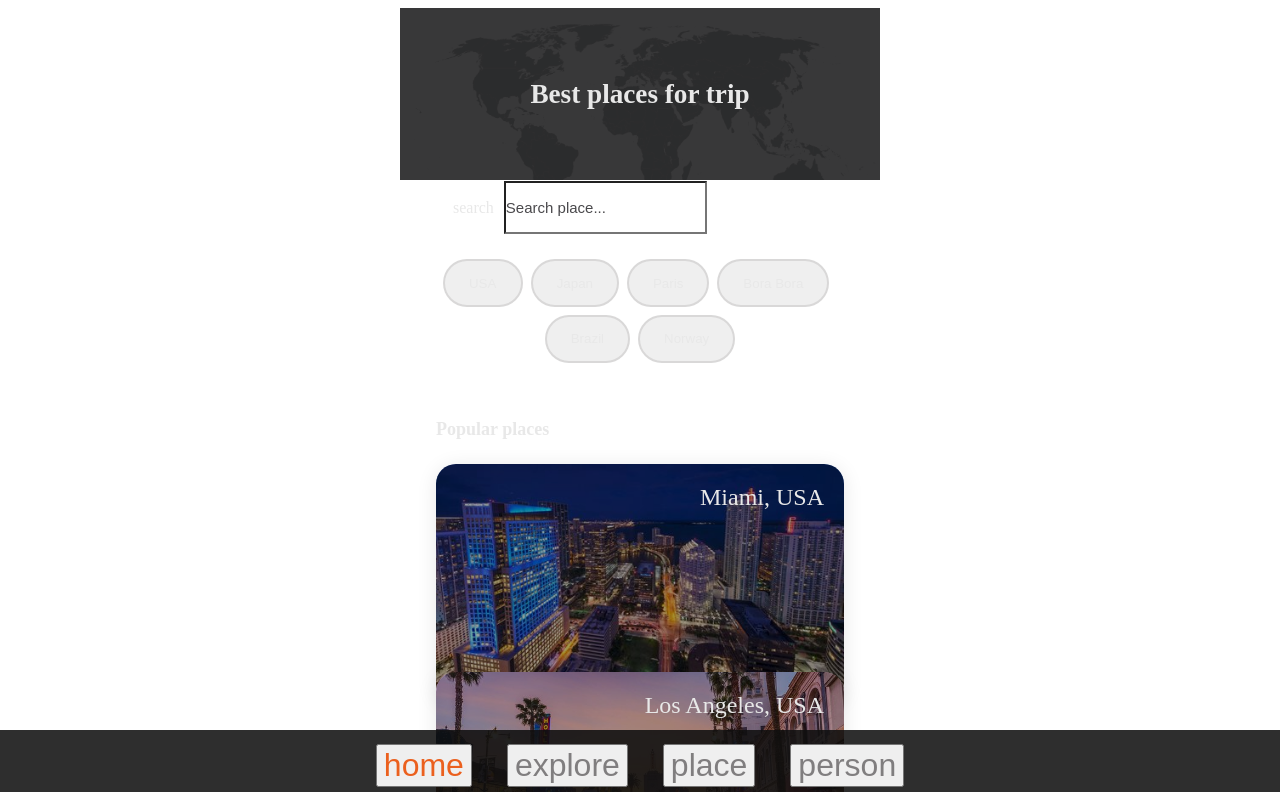
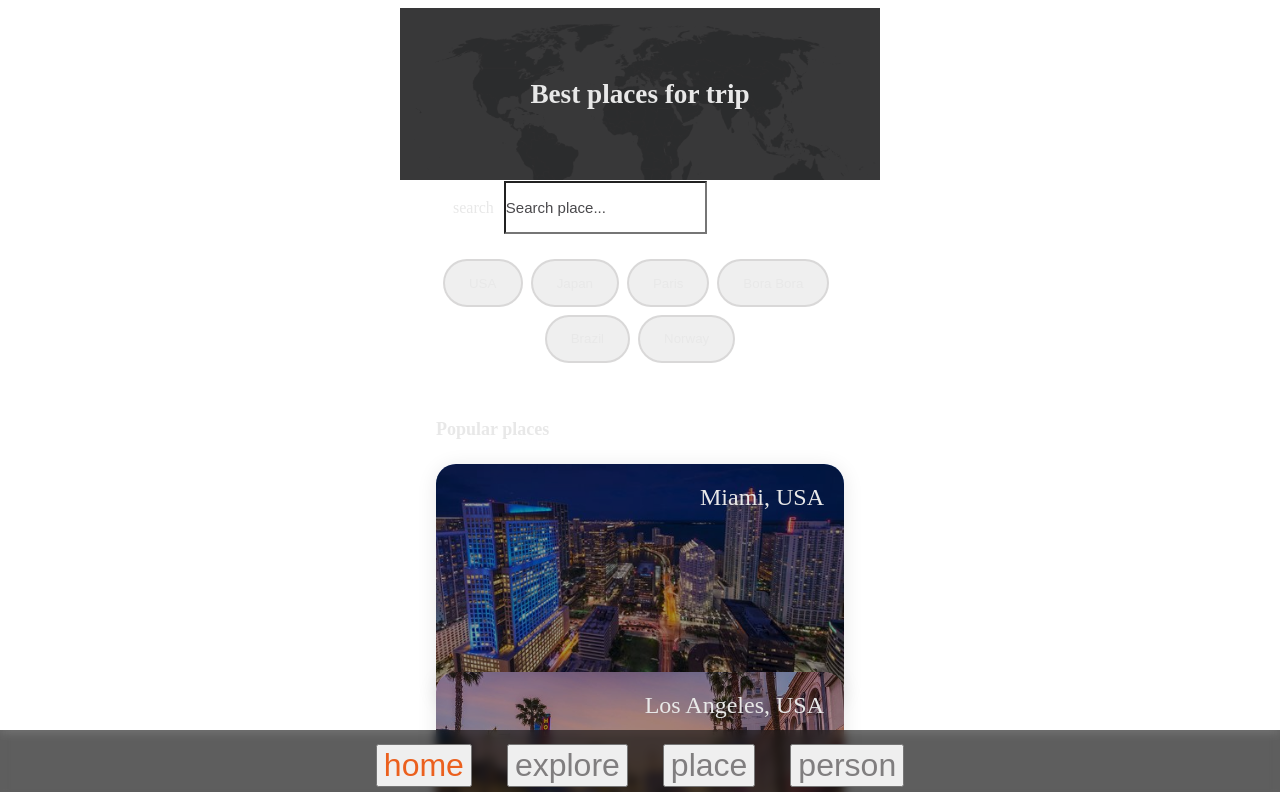
Before and after one commit to Zh3kka/TravelApp, a Next.js app in the folder travel-app/: page / in a window 1280 px wide. Shown: the top 792 px of the page. Built offline with nearby package versions, Linux system fonts and the light colour scheme.

Commit message:
Add a blur effect

```diff
--- a/travel-app/app/components/common/Footer/Footer.module.scss
+++ b/travel-app/app/components/common/Footer/Footer.module.scss
@@ -5,10 +5,11 @@
     bottom: 0;
     left: 0;
     width: 100%;
-    background-color: rgba(15, 15, 16, 0.87);
+    background-color: rgba(15, 15, 16, 0.67);
     z-index: 5;
 
     > nav {
+        backdrop-filter: blur(5px);
         display: flex;
         align-items: center;
         justify-content: center;
```
